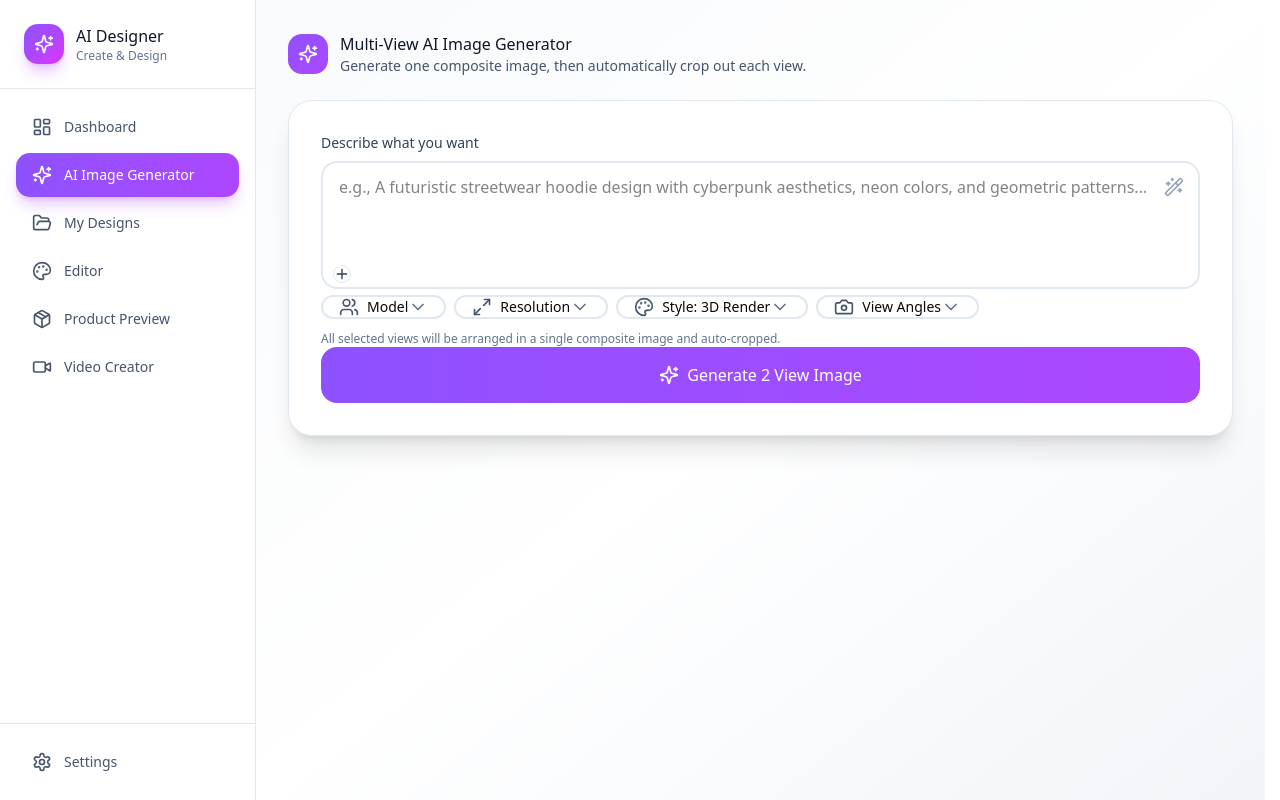
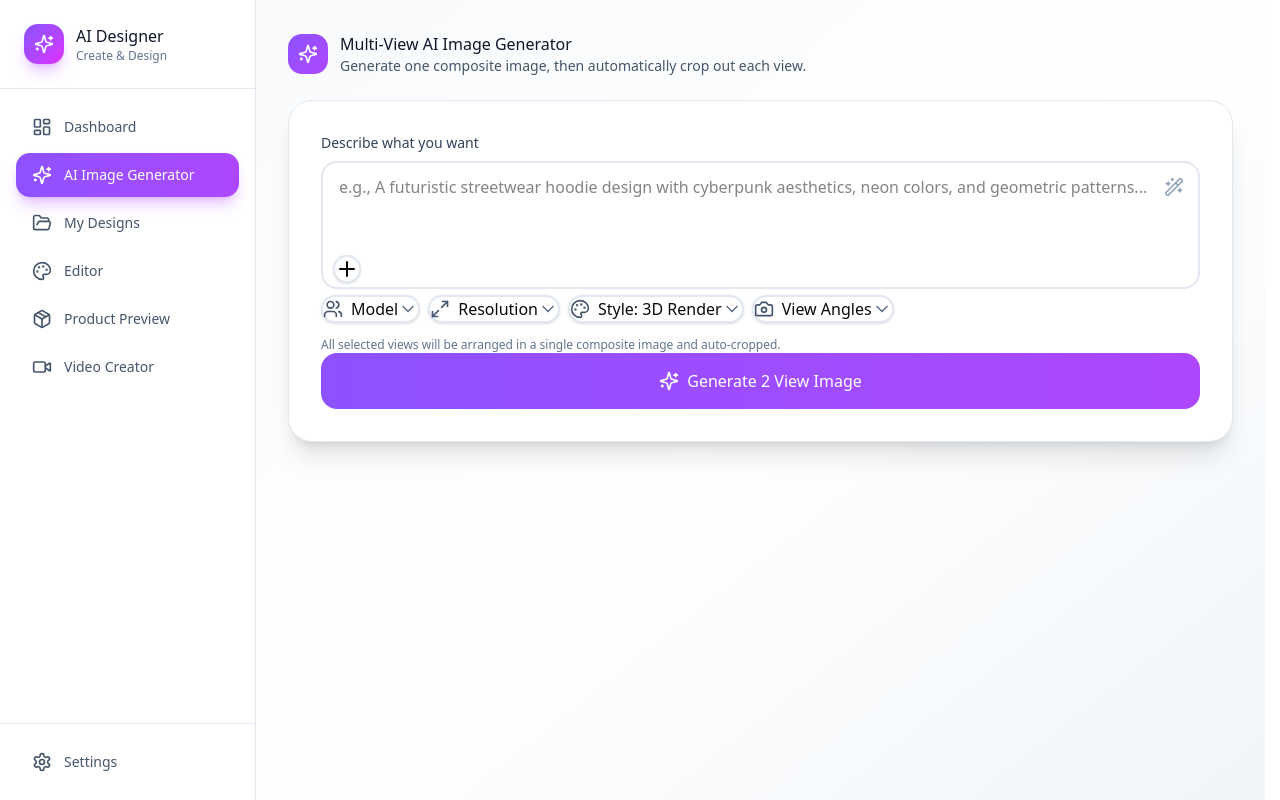
Before and after one commit to Excels-Tech/AI-Designer-App, a React (Vite) app: page / in a window 1280 px wide. Both pictures are taken after a click on the button "AI Image Generator". Built offline with nearby package versions, Linux system fonts and the light colour scheme.

Commit message:
UI: unify toolbar button sizing

```diff
--- a/src/components/AIImageGenerator.tsx
+++ b/src/components/AIImageGenerator.tsx
@@ -22,6 +22,7 @@ import {
 import clsx from 'clsx';
 import { toast } from 'sonner';
 import { authFetch, getUserId } from '../utils/auth';
+import { TOOLBAR_ICON_BTN, TOOLBAR_PILL_BTN } from './ui/toolbarStyles';
 
 type ModelStyleKey = 'modelMale' | 'modelFemale' | 'modelKid';
 type ArtStyleKey = 'realistic' | '3d' | 'lineart' | 'watercolor';
@@ -327,8 +328,8 @@ function ToolbarDropdownButton({
       aria-expanded={isOpen}
       disabled={disabled}
       className={clsx(
-        'flex flex-row items-center w-auto h-[56px] px-4 rounded-2xl border-2 bg-white text-sm text-slate-800 whitespace-nowrap transition-all focus:outline-none focus-visible:ring-2 focus-visible:ring-purple-200 disabled:opacity-60 disabled:cursor-not-allowed hover:border-purple-300 hover:shadow-sm',
-        isOpen ? 'border-purple-300 bg-purple-50' : 'border-slate-200',
+        TOOLBAR_PILL_BTN,
+        isOpen ? 'border-purple-300 bg-purple-50' : '',
         className
       )}
     >
@@ -976,11 +977,11 @@ export function AIImageGenerator({ onGenerate }: AIImageGeneratorProps) {
                     if (uploadInputRef.current) uploadInputRef.current.value = '';
                     uploadInputRef.current?.click();
                   }}
-                  className="w-9 h-9 rounded-full border border-slate-200 hover:bg-slate-100 flex items-center justify-center text-slate-700 transition-colors focus:outline-none focus-visible:ring-2 focus-visible:ring-purple-200"
+                  className={TOOLBAR_ICON_BTN}
                   aria-label={isEditMode ? 'Replace image' : 'Upload image'}
                   title={isEditMode ? 'Replace image' : 'Upload image'}
                 >
-                  <Plus className="w-4 h-4" />
+                  <Plus className="w-6 h-6" />
                 </button>
 
                 {isEditMode && (
--- a/src/components/VideoCreator.tsx
+++ b/src/components/VideoCreator.tsx
@@ -23,6 +23,7 @@ import { RightDrawerMyDesigns } from './video-creator/RightDrawerMyDesigns';
 import type { DesignCardItem } from './video-creator/DesignsGrid';
 import { RightSidePanel } from './video-creator/RightSidePanel';
 import { AssetPicker } from './video-creator/AssetPicker';
+import { TOOLBAR_PILL_BTN } from './ui/toolbarStyles';
 
 interface VideoCreatorProps {
   designUrl: string | null;
@@ -245,9 +246,7 @@ function VideoToolbarButton({
       type="button"
       onClick={onClick}
       aria-expanded={typeof isOpen === 'boolean' ? isOpen : undefined}
-      className={`${className ?? ''} inline-flex h-[56px] items-center rounded-2xl border-2 bg-white px-4 text-sm leading-none text-slate-800 whitespace-nowrap transition-all hover:border-purple-300 hover:shadow-sm focus:outline-none focus-visible:ring-2 focus-visible:ring-purple-200 ${
-        isOpen ? 'border-purple-300 bg-purple-50' : 'border-slate-200'
-      }`}
+      className={`${className ?? ''} ${TOOLBAR_PILL_BTN} ${isOpen ? 'border-purple-300 bg-purple-50' : ''}`}
     >
       <span className="flex items-center w-full justify-between gap-3 min-w-0">
         <span className="flex items-center gap-2 min-w-0">
--- /dev/null
+++ b/src/components/ui/toolbarStyles.ts
@@ -0,0 +1,5 @@
+export const TOOLBAR_PILL_BTN =
+  'inline-flex h-14 items-center rounded-full border-2 border-slate-200 bg-white px-5 text-[15px] font-medium leading-none text-slate-800 whitespace-nowrap shadow-sm transition-all hover:border-purple-300 hover:bg-slate-50 hover:shadow focus:outline-none focus-visible:ring-2 focus-visible:ring-purple-200 disabled:opacity-60 disabled:cursor-not-allowed';
+
+export const TOOLBAR_ICON_BTN =
+  'inline-flex h-14 w-14 items-center justify-center rounded-full border-2 border-slate-200 bg-white text-slate-800 shadow-sm transition-all hover:border-purple-300 hover:bg-slate-50 hover:shadow focus:outline-none focus-visible:ring-2 focus-visible:ring-purple-200 disabled:opacity-60 disabled:cursor-not-allowed';
```
